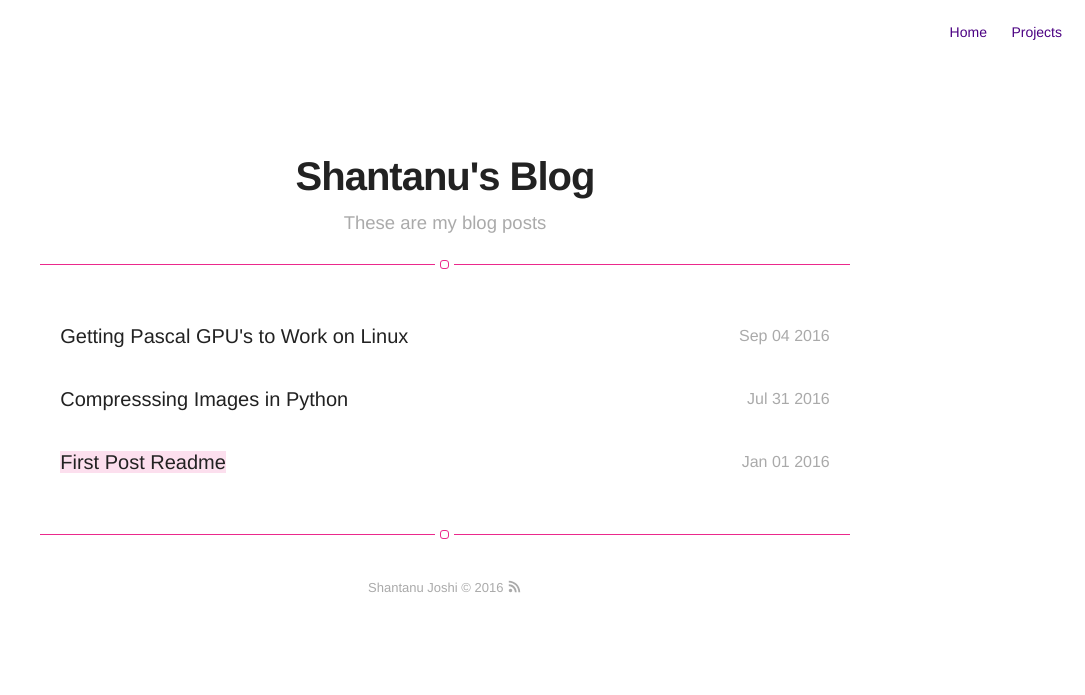
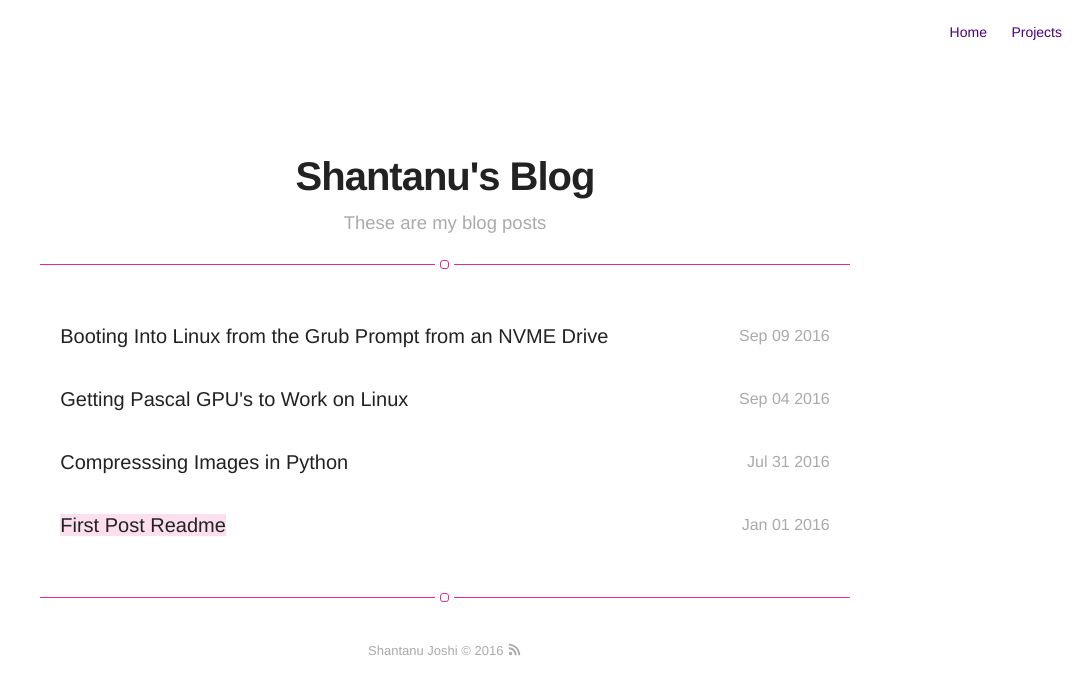
Before and after one commit to ShantanuJoshi/shantanujoshi.github.io, a Jekyll site: the page built from blog/index.html, in a window 1280 px wide. Shown: the top 695 px of the page, without its empty margins (195-1280 px from the left). Built offline with Jekyll 4.4.1, drawn with Linux system fonts in a browser that asks for light colours; some of the changed lines change nothing that is shown.

Commit message:
linux died, fixed it boooom

```diff
--- /dev/null
+++ b/_posts/2016-09-09-grub-prompt-nvme.markdown
@@ -0,0 +1,64 @@
+---
+title: "Booting Into Linux from the Grub Prompt from an NVME Drive"
+layout: post
+date: 2016-09-09 00:15
+tag: linux
+image:
+headerImage: true
+projects: false
+blog: true
+hidden: false # don't count this post in blog pagination
+description: "Boot Linux from the Grub Prompt"
+jemoji:
+author: shantanujoshi
+externalLink: false
+---
+
+For the first time in my foray into Linux for the past few years now I ran into the dreaded grub prompt at boot.
+
+It looks a lot like this:
+<img src="http://terminalinflection.com/wordpress/wp-content/uploads/2012/10/GRUB-Ubuntu.png">
+
+This basically means that the grub install is corrupted and GRUB doesn't know how to boot.
+
+There are quite a few tutorials on recovering from a grub, infact the image above includes most of the neccesary steps to booting into grub. But here's my experience recovering from this prompt with an NVME Pcie SSD. In my first attempt to follow the steps below I had a kernel panic and had to start from scractch because I followed the steps to a regular recovery.
+
+<h2 id="heading2"> Steps to Recover from the Grub Prompt </h2>
+Here's a step by step method to how I recovered from the grub prompt, fixed grub, and rebooted to write this post.
+
+<strong>Part 1: Getting Out of the Grub Prompt</strong>
+
+<ol>
+<li>Type <strong><code><span class="evidence">ls</span></code></strong> to see which drives are mounted</li>
+<li>Type <strong><code><span class="evidence">ls (hd0,1)/</span></code></strong> and repeat this until you find the drive <strong><code><span class="evidence">(hdX, Y)/</span></code></strong> with your boot disk </li>
+<li>Once you've found your boot disk type: <strong><code><span class="evidence">set root=(hdX,X)</span></code></strong> where X is your drive/partition number </li>
+<li>The next part depends on your version of Linux (but if you're after version 12 you're good so keep reading)</li>
+<li>Type <strong><code><span class="evidence">linux /vmlinuz root=/dev/nvme0nXpY </span></code></strong> where X is the X from hdX which is your boot drive, and Y which is the partition number on that drive that the boot partition.</li>
+<li>initrd /initrd.img</li>
+<li>boot</li>
+</ol>
+
+
+
+
+
+
+<strong>Part 2: Booting into Linux and Repairing GRUB</strong>
+
+After beginnning the boot process from the prompt I noticed a flickering TTY screen at boot due probably to my Nvidia drivers or some other permissions error. I knew to basically type <strong><code><span class="evidence">Ctrl + F1</span></code></strong> until I got get a TTY screen (which would disappear within 3 seconds due to the nature of this flickering bug, and could be brought back by pressing <strong><code><span class="evidence">Ctrl + F1</span></code></strong>)
+
+
+
+So while fighting with the flickering TTY screen I had to enter my username, password, and the command <strong><code><span class="evidence">sudo service GDM stop</span></code></strong>. This command may be: <strong><code><span class="evidence">sudo service lightdm stop</span></code></strong> if you have a different display manager.
+
+Basically my display manager was in a corrupted loop because the .Xauthority file's permissions are altered either during the grub prompt boot. The permissions change to root effectively. As a result upon stopping the display manager I am able to access the TTY and preform the following steps:
+
+<ol>
+<li> Type the command <strong><code><span class="evidence">update-grub</span></code></strong> in the tty </li>
+<li> You should see a series of images to add to the grub menu, next enter <strong><code><span class="evidence">grub-install /dev/nvme0nXpY</span></code></strong> as per your prior boot drive and partition</li>
+<li> Now to check .Xauthority permissions, type <strong><code><span class="evidence">sudo ls -lah</span></code></strong> in your home directory to see what the permissions settings are for .Xauthority file. In my case this was "root:root"</li>
+<li> To repair .Xauthority type the following replacing username with your username <strong><code><span class="evidence">chown username:username .Xauthority</span></code></strong> in my case I typed shantanu:shantanu </li>
+<li> Type <strong><code><span class="evidence">sudo reboot</span></code></strong> and hope for the best </li>
+</ol>
+
+After this I waited for the grub screen and indeed it worked. The NVME0nXpY thing was neccesary for me to boot and subsequently type this post.
```
Also changed, not shown: _posts/2016-09-02-titanxp-watercooling.markdown (line endings or trailing spaces), 6 other files.
